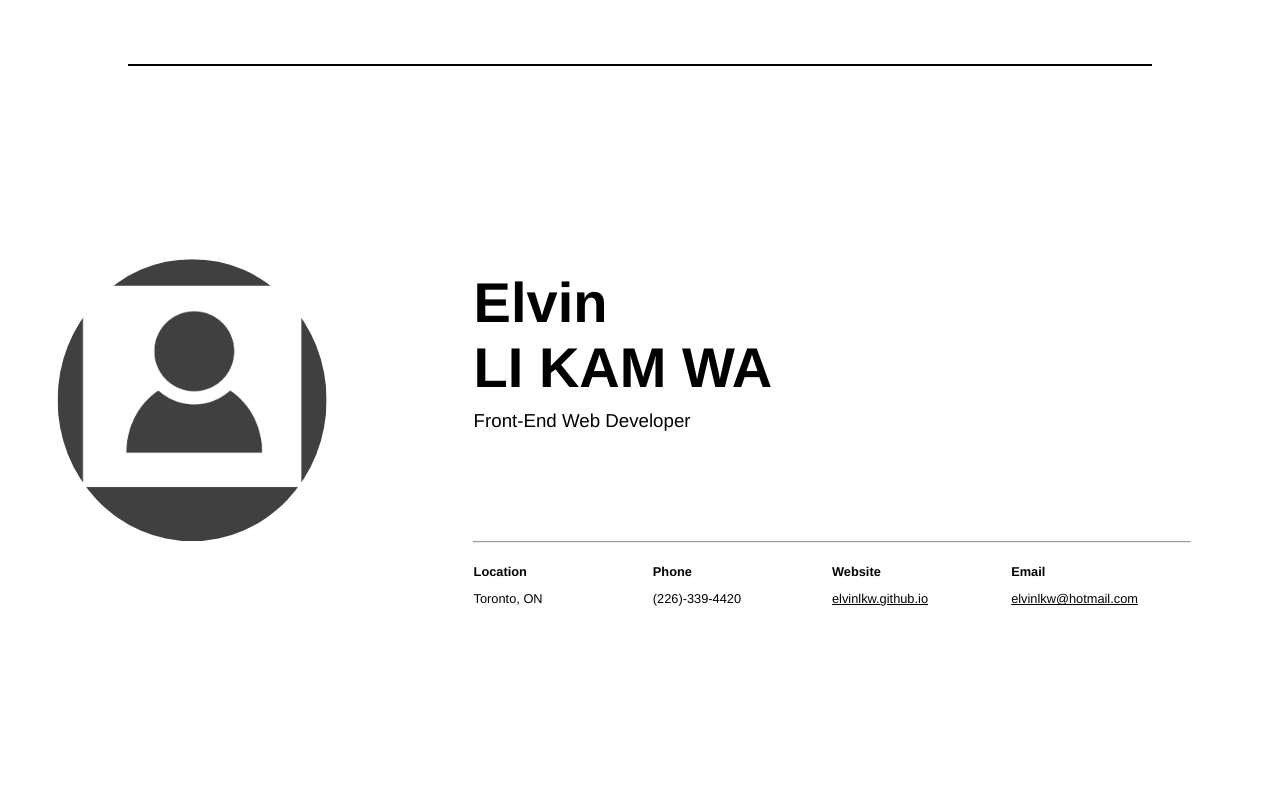
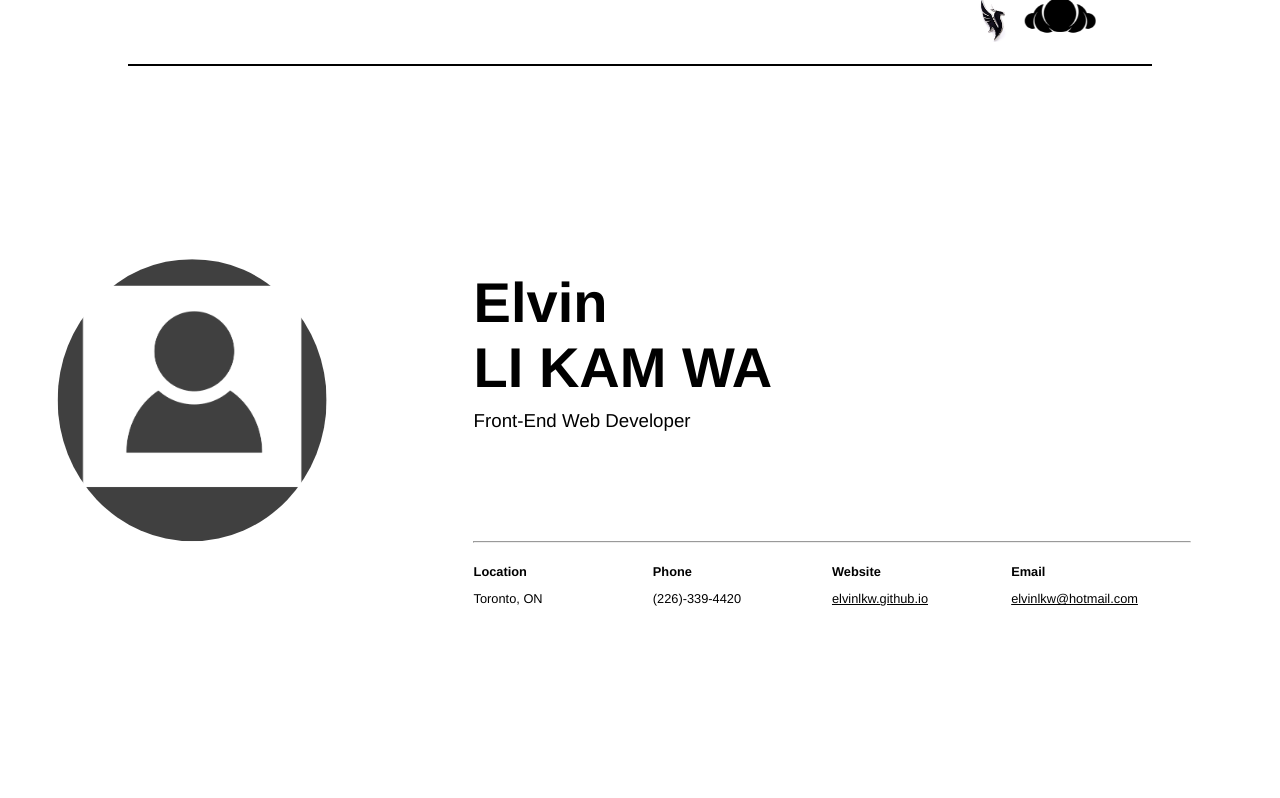
Before and after one commit to elvinlkw/portfolio_legacy, a plain HTML site: page index.html in a window 1280 px wide. Shown: the top 798 px of the page. Drawn offline with nearby package versions, Linux system fonts and the light colour scheme.

Commit message:
cleared overflow-x

```diff
--- a/index.html
+++ b/index.html
@@ -7,6 +7,10 @@
 <body style="display:block">
     <section id="header-container">
         <div id="icon-container">
+
+            <a target="_blank" href="https://www.youtube.com/watch?v=a98XrXxcfD0"><img id="sts-icon" src="Images/Said-the-sky.png"></a>
+            <a target="_blank" href="https://www.youtube.com/watch?v=FcuMd_N7mmA"><img id="phoenix-icon" src="Images/Illenium.png"></a>
+
         </div>
     </section>
     <section id="top-section">
--- a/style.css
+++ b/style.css
@@ -6,6 +6,7 @@
 body{
     margin:0 auto;
     padding:0;
+    overflow-x:hidden;
     font-family: helvetica, Arial, sans-serif;
 }
 
@@ -16,6 +17,24 @@ body{
     position:fixed;
     background-color:white;
     z-index:10;
+}
+
+#phoenix-icon{
+    width:3%;
+    float:right;
+    position:relative;
+    z-index:1;
+    right:6%;
+    top:-5%;
+}
+
+#sts-icon{
+    width:8%;
+    float:right;
+    position: relative;
+    top:-39%;
+    right:5%;
+    z-index:2;
 }
 
 #icon-container{
```
Also changed, not shown: Images/Illenium.png (added), Images/Said-the-sky.png (added).
